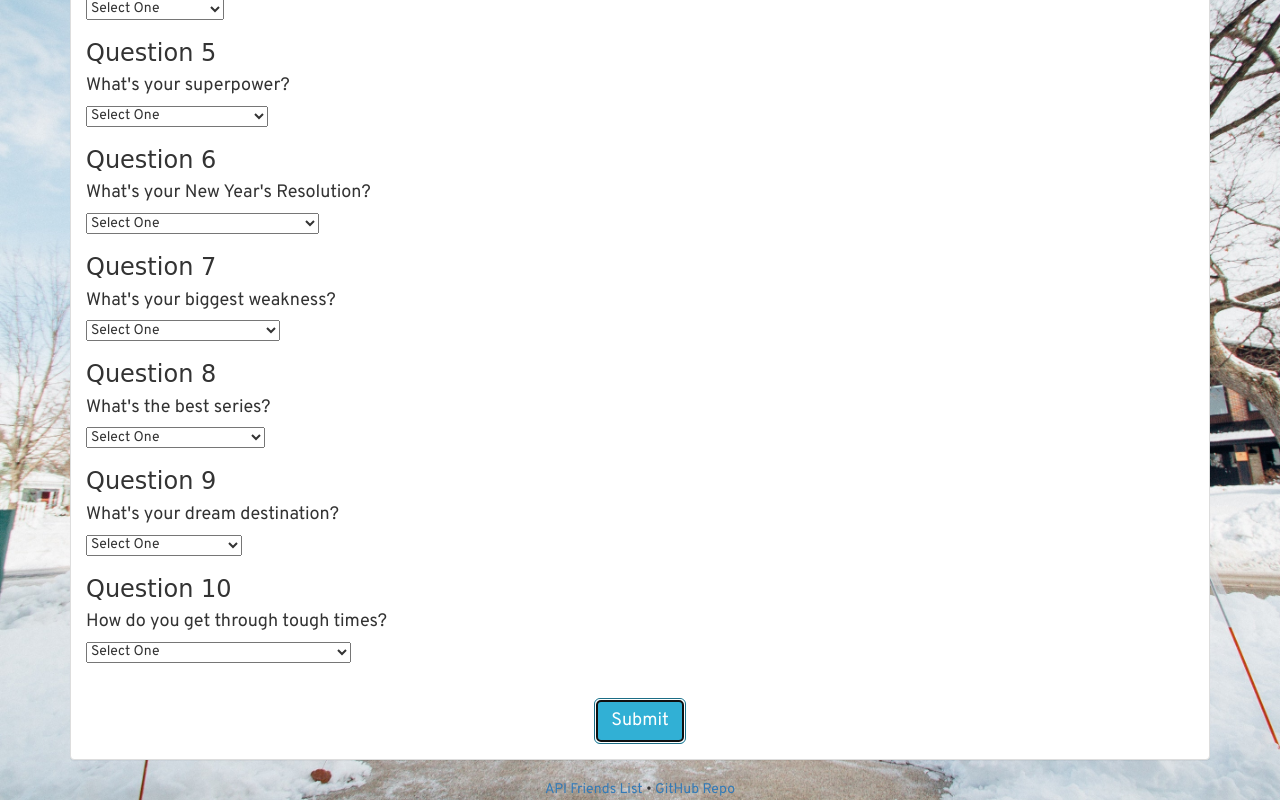
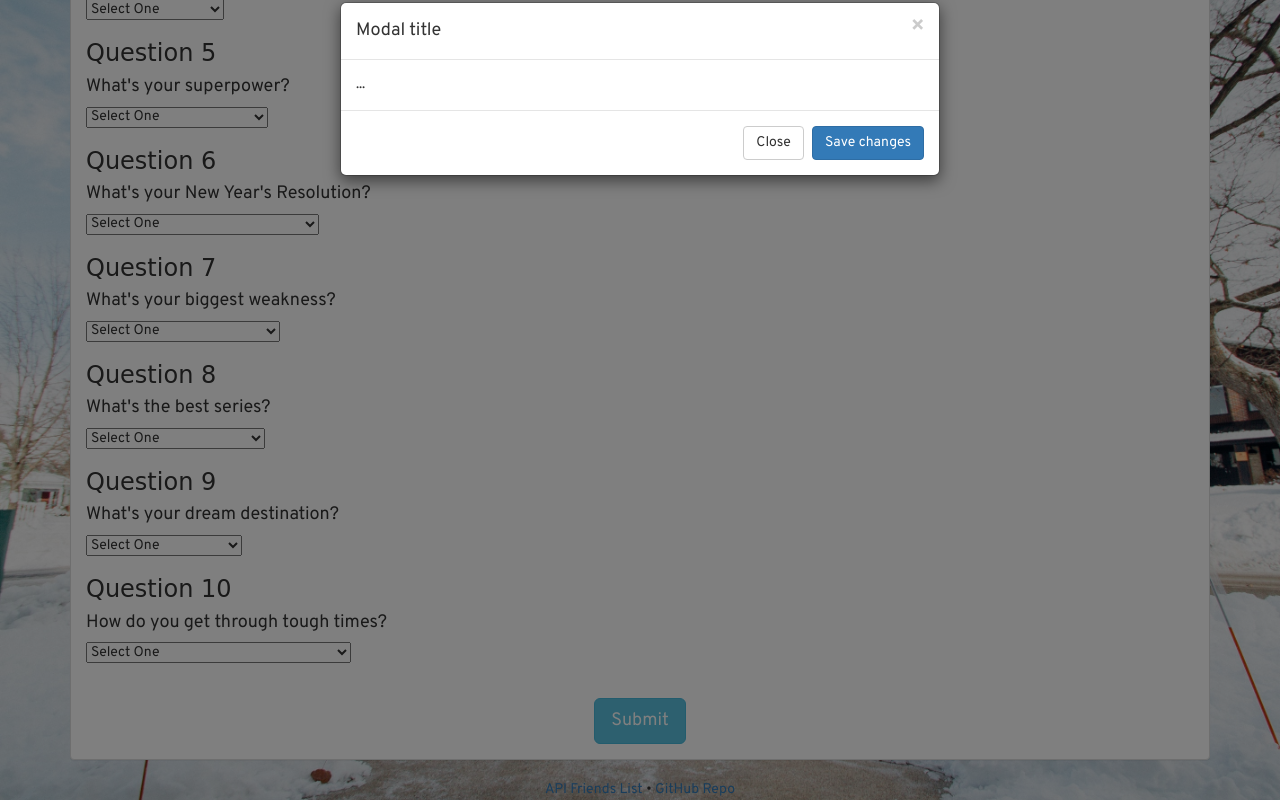
Before and after one commit to Jihanna02/FRIENDS-finder, a website: page app/public/survey.html in a window 1280 px wide. Both pictures are taken after typing "Sample", "Sample" into the empty fields and a click on the button "Submit". Shown: the part 889-1689 px from the top of the page. Drawn offline with nearby package versions, Linux system fonts and the light colour scheme; no server answers; a web font is replaced by a local one.

Commit message:
added modal

```diff
--- a/app/data/friends.js
+++ b/app/data/friends.js
@@ -82,3 +82,7 @@
 ];
 
 module.exports = friendsList;
+
+//for loop of friendsList, calculate the difference between scores for each question, push differences to array, sum differences, push to another array so it's one overall score
+//figure out what the lowest index is
+//return the info from that index
--- a/app/public/css/style.css
+++ b/app/public/css/style.css
@@ -12,6 +12,14 @@
 	background-attachment: fixed;
 }
 
+.modal-backdrop {
+    z-index: 1040 !important;
+}
+.modal-dialog {
+    margin: 2px auto;
+    z-index: 1100 !important;
+}
+
 .jumbotron {
 	background-color: rgba(255, 255, 255, 0.85);
 	margin: 0;
@@ -24,6 +32,7 @@
 .logo {
 	width: 60%;
 }
+
 body {
 	font-family: 'Overpass', sans-serif;
 }
--- a/app/public/survey.html
+++ b/app/public/survey.html
@@ -7,17 +7,42 @@
     <link href="https://fonts.googleapis.com/css?family=Happy+Monkey|Overpass|Kalam" rel="stylesheet">
 
     <link rel="stylesheet" href="https://maxcdn.bootstrapcdn.com/bootstrap/3.3.6/css/bootstrap.min.css">
+
     <link rel="stylesheet" type="text/css" href="/css/style.css">
     <script src="https://code.jquery.com/jquery.js"></script>
-    <script src="https://maxcdn.bootstrapcdn.com/bootstrap/3.3.6/js/bootstrap.min.js"></script>
+
+    <!-- Latest compiled and minified JavaScript -->
+    <script src="https://maxcdn.bootstrapcdn.com/bootstrap/3.3.7/js/bootstrap.min.js" integrity="sha384-Tc5IQib027qvyjSMfHjOMaLkfuWVxZxUPnCJA7l2mCWNIpG9mGCD8wGNIcPD7Txa" crossorigin="anonymous"></script>
+
 </head>
 
 <body>
+
+    <!-- Modal -->
+    <div class="modal fade" id="myModal" tabindex="-1" role="dialog" aria-labelledby="myModalLabel">
+      <div class="modal-dialog" role="document">
+        <div class="modal-content">
+          <div class="modal-header">
+            <button type="button" class="close" data-dismiss="modal" aria-label="Close"><span aria-hidden="true">&times;</span></button>
+            <h4 class="modal-title" id="myModalLabel">Modal title</h4>
+          </div>
+          <div class="modal-body">
+            ...
+          </div>
+          <div class="modal-footer">
+            <button type="button" class="btn btn-default" data-dismiss="modal">Close</button>
+            <button type="button" class="btn btn-primary">Save changes</button>
+          </div>
+        </div>
+      </div>
+    </div>
+
     <div class="container">
         <div class="jumbotron">
-            <h1 class="text-center"><img src="/img/friends-logo.png" class="logo"><br>FINDER</h1>
+            <h1 class="text-center"><img src="/img/friends-logo.png" class="logo" alt="logo"><br>FINDER</h1>
             <h3 class="text-center">Answer these questions to find your next BFF!</h3>
         </div>
+
         <div class="row">
             <div class="col-lg-12">
                 <div class="panel panel-default">
@@ -30,6 +55,7 @@
                               <label for="name">Name (Required) </label>
                               <input type="text" class="form-control" id="name">
                           </div>
+
                           <div class="form-group">
                               <label for="photo">Link to Photo (Required) </label>
                               <input type="text" class="form-control" id="photo">
@@ -50,6 +76,7 @@
                                 <option value="6">Green</option>
                               </select>
                           </div>
+
                           <div class="form-group">
                               <h3>Question 2</h3>
                               <h4>What's your go-to kareoke song?</h4>
@@ -62,6 +89,7 @@
                                 <option value="5"> Lou Bega "Mambo No. 5"</option>
                               </select>
                           </div>
+
                           <div class="form-group">
                               <h3>Question 3</h3>
                               <h4>What are you doing this weekend?</h4>
@@ -74,6 +102,7 @@
                                 <option value="5">Working</option>
                               </select>
                           </div>
+
                           <div class="form-group">
                               <h3>Question 4</h3>
                               <h4>If you were arrested, what would be the charge?</h4>
@@ -86,6 +115,7 @@
                                 <option value="5">Tax Evasion</option>
                               </select>
                           </div>
+
                           <div class="form-group">
                               <h3>Question 5</h3>
                               <h4>What's your superpower?</h4>
@@ -98,6 +128,7 @@
                                 <option value="5">The Gift of Gab</option>
                               </select>
                           </div>
+
                           <div class="form-group">
                               <h3>Question 6</h3>
                               <h4>What's your New Year's Resolution?</h4>
@@ -110,6 +141,7 @@
                                 <option value="5">Donate more to charity</option>
                               </select>
                           </div>
+
                           <div class="form-group">
                               <h3>Question 7</h3>
                               <h4>What's your biggest weakness?</h4>
@@ -122,6 +154,7 @@
                                 <option value="5">I don't take things seriously</option>
                               </select>
                           </div>
+
                           <div class="form-group">
                               <h3>Question 8</h3>
                               <h4>What's the best series?</h4>
@@ -134,6 +167,7 @@
                                 <option value="5">The Godfather</option>
                               </select>
                           </div>
+
                           <div class="form-group">
                               <h3>Question 9</h3>
                               <h4>What's your dream destination?</h4>
@@ -146,6 +180,7 @@
                                 <option value="5">The Swiss Alps</option>
                               </select>
                           </div>
+
                           <div class="form-group">
                               <h3>Question 10</h3>
                               <h4>How do you get through tough times?</h4>
@@ -158,10 +193,17 @@
                                 <option value="5">Work on my Mixtape</option>
                               </select>
                           </div>
+
                       </form>
+
                       <br>
+
                       <div class="text-center">
-                            <button type="submit" class="btn btn-info btn-lg" id="submit-button">Submit</button>
+                          <button type="submit" class="btn btn-info btn-lg" id="submit-button" data-toggle="modal" data-target="#myModal">Submit</button>
+
+
+                      </div>
+
                   </div>
                 </div>
             </div>
@@ -170,6 +212,8 @@
         <div class="text-center">
           <a id="friends-list-link" href="../api/friends">API Friends List</a> &bull;
           <a id="github-link" href="https://github.com/Jihanna02/friend-finder">GitHub Repo</a>
+        </div>
+
     </div>
 
     <script type="text/javascript">
@@ -190,12 +234,15 @@
               q8: $("#q8").val(),
               q9: $("#q9").val(),
               q10: $("#q10").val()
+
           };
 
-        $.post("/api/friends", newFriend)
-          .done(function(data) {
+        $.post("/api/friends", newFriend,
+          function(data) {
+
             console.log(data);
           });
+
         });
     </script>
 </body>
```
Also changed, not shown: app/routing/apiRoutes.js (+10 -6 lines). Lines whose indentation alone changed are shown as unchanged.
